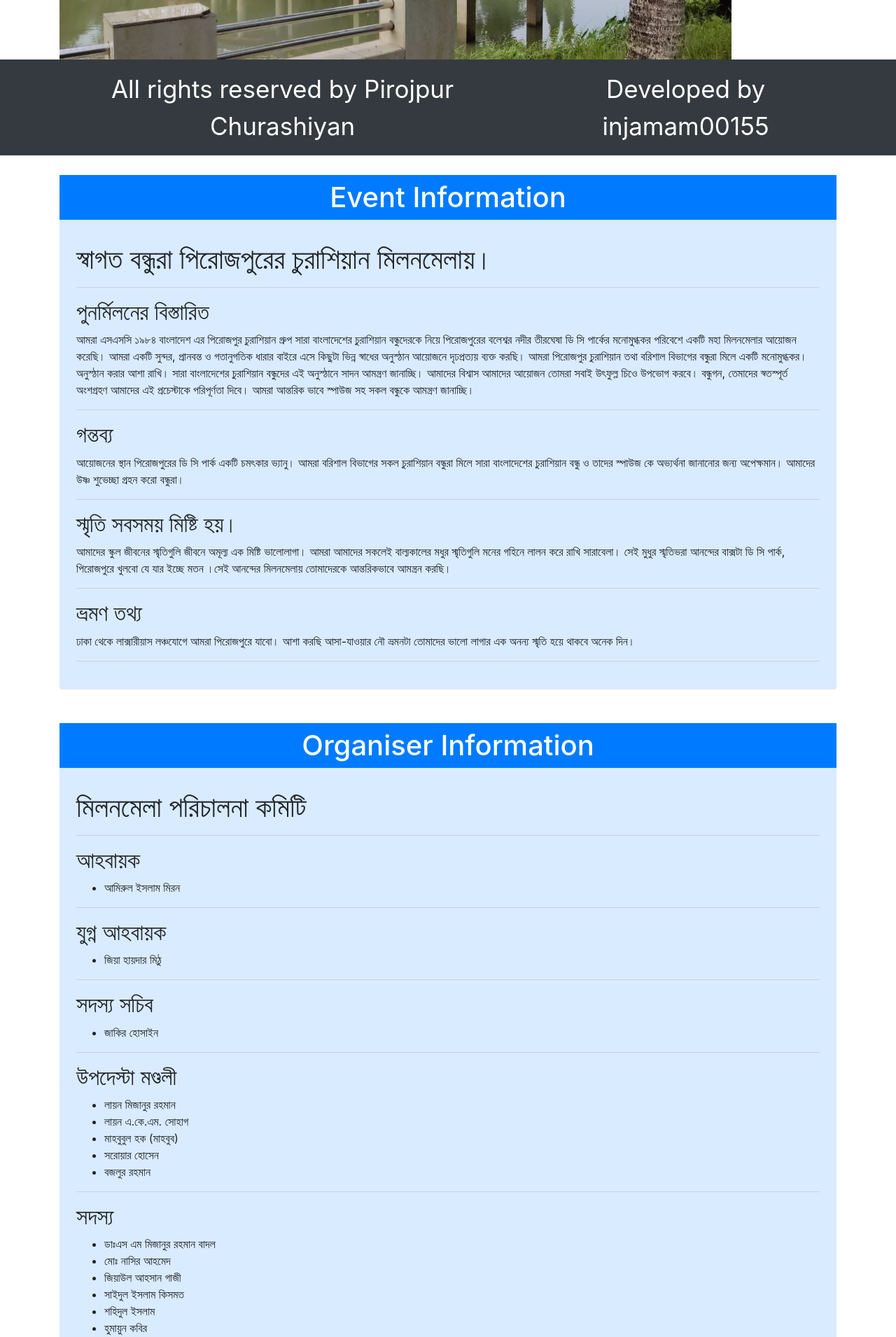
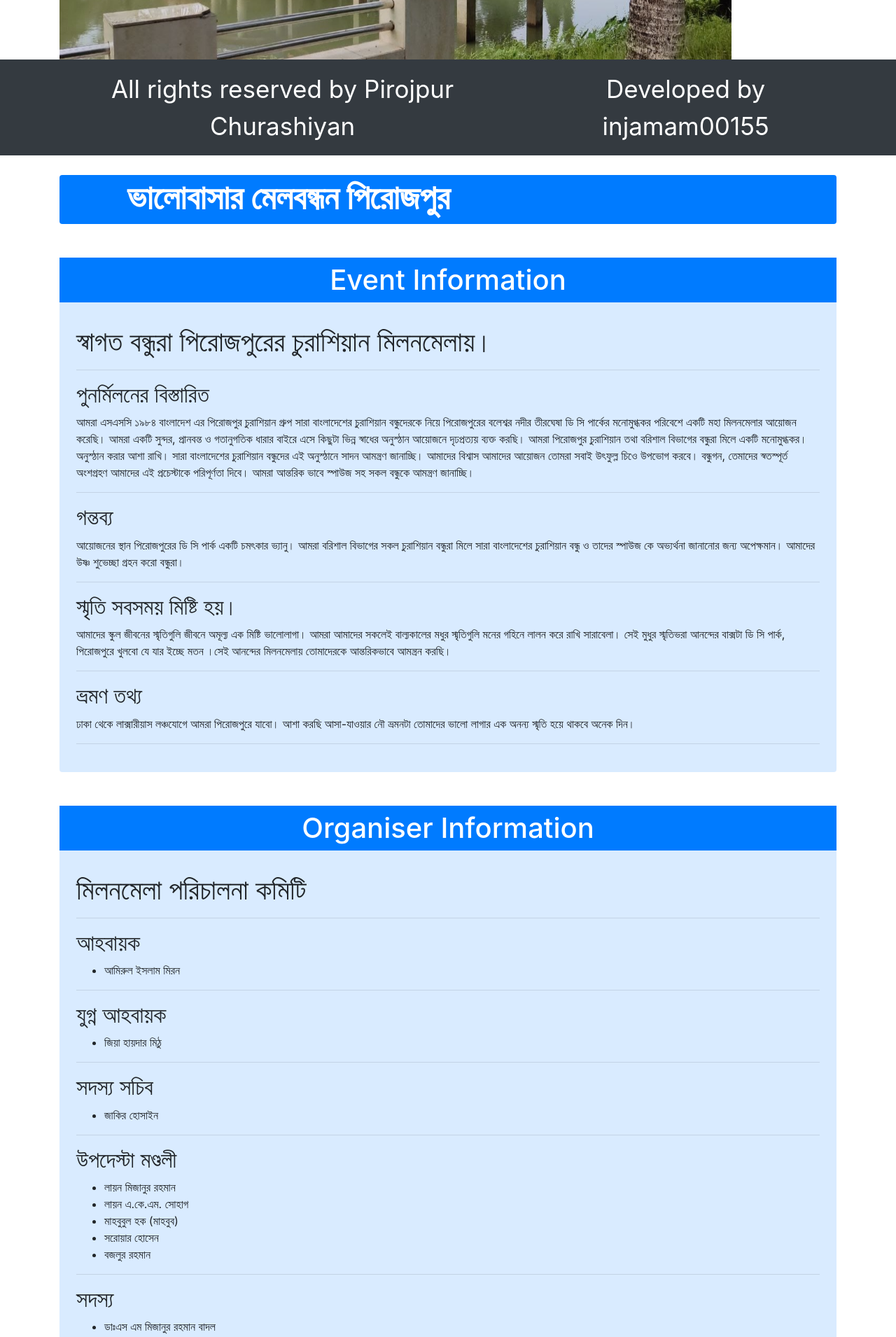
Before and after one commit to injamam00155/churashiyan, a Django app: page / in a window 1280 px wide. Shown: the part 578-2488 px from the top of the page at 70% size. Run offline with Django 4.2, Linux system fonts and the light colour scheme; some libraries are stand-ins or nearby versions.

Commit message:
scrollable

```diff
--- a/event/templates/base.html
+++ b/event/templates/base.html
@@ -47,6 +47,38 @@
             flex-direction: column; /* Arrange the SVG and button vertically */
             align-items: center; /* Center items horizontally */
         }
+        .scrolling-text-container {
+            width: 100%;
+            height: 70px; /* Set the height of the container as needed */
+            overflow: hidden;
+            position: relative;
+            background-color: #f2f2f2;
+            margin-top: 0;
+        }
+
+.scrolling-text {
+    font-size: xxx-large;
+    white-space: nowrap;
+    position: absolute;
+    top: -5%;
+    right: 0; /* Start from the right side */
+    animation: scrolling 7.5s linear infinite; /* Adjust the animation duration as needed */
+}
+
+.scrolling-text p {
+    display: inline-block;
+    font-weight: bold;
+    margin: 0;
+}
+
+@keyframes scrolling {
+    0% {
+        transform: translateX(100%);
+    }
+    100% {
+        transform: translateX(-150%);
+    }
+}
 
     </style>
 </head>
--- a/event/templates/home.html
+++ b/event/templates/home.html
@@ -6,7 +6,7 @@
 
 
     <!-- Add event details here -->
-    <div class="container mb-5" style='margin-bottom: 8rem';>
+    <div class="container mb-0" style='margin-bottom: 8rem';>
         <div id="slideshow" class="carousel slide mb-5" data-ride="carousel">
             <!-- Indicators -->
             <ol class="carousel-indicators">
@@ -47,6 +47,12 @@
                 <span class="carousel-control-next-icon" aria-hidden="true"></span>
                 <span class="sr-only">Next</span>
             </a>
+        </div>
+
+        <div class="scrolling-text-container rounded bg-primary text-white text-center p-2 mt-0" >
+            <div class="scrolling-text">
+                <p>ভালোবাসার মেলবন্ধন পিরোজপুর </p>
+            </div>
         </div>
 
         <div class="rounded mt-4 mb-5" style="background-color: rgba(0, 123, 255, 0.15);">
```
